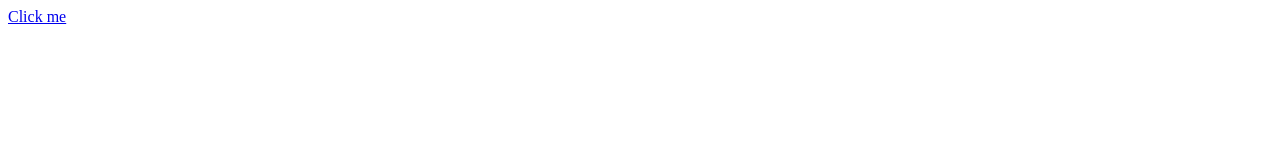
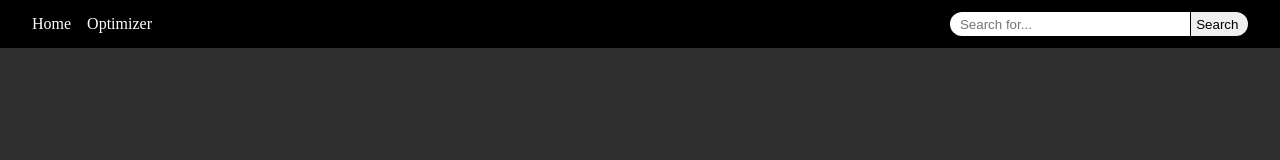
Before and after one commit to estti379/finalfantasy-crafting-aide, a website built with Vite: page index.html in a window 1280 px wide. Built offline with nearby package versions, Linux system fonts and the light colour scheme.

Commit message:
html and sass implementation
-created nav through TS file
-created html pages
-updated config files

```diff
--- a/index.html
+++ b/index.html
@@ -3,11 +3,22 @@
   <head>
     <meta charset="UTF-8" />
     <link rel="icon" type="image/svg+xml" href="/vite.svg" />
+    <meta http-equiv="X-UA-Compatible" content="IE=edge">
     <meta name="viewport" content="width=device-width, initial-scale=1.0" />
-    <title>ViteJS + jest + TS + sass</title>
+    <title>FFIV Crafting Aide - search</title>
   </head>
   <body>
-    <a href="src/pages/test.html">Click me</a>
+
+    <nav id="nav-bar"></nav>
+
+    <main>
+        <nav class="pagination-nav">
+            <ul>
+                <li></li>
+            </ul>
+        </nav>
+    </main>
+
     <script type="module" src="/src/main.ts"></script>
     <script type="module" src="/src/scripts/counter.ts"></script>
   </body>
--- a/package.json
+++ b/package.json
@@ -1,5 +1,5 @@
 {
-  "name": "vitejs-ts-sass-jest",
+  "name": "ffiv-crafting-aide",
   "private": true,
   "version": "0.0.0",
   "type": "module",
--- a/src/main.ts
+++ b/src/main.ts
@@ -1 +1,7 @@
+//sass imports
 import './styles/style.sass'
+
+//other imports
+import { customizeNavBar } from "./scripts/navBar"
+
+customizeNavBar();
--- /dev/null
+++ b/src/scripts/navBar.ts
@@ -0,0 +1,17 @@
+export function customizeNavBar(){
+    let navElement:Element | null =  document.querySelector("#nav-bar");
+    if(navElement != null){
+        navElement.innerHTML = '<ul><li><a href="/index.html">Home</a></li><li><a href="/pages/optimizer.html">Optimizer</a></li></ul><form id="search-form" action="#"><input type="text" placeholder="Search for..."><button>Search</button></form>';
+    }
+}
+
+export function setupSearchButton(){
+    let searchButton:Element | null =  document.querySelector("#nav-bar #search-form button");
+    if(searchButton != null){
+        searchButton.addEventListener("click", startSearch);
+    }
+}
+
+function startSearch(){
+
+}
--- /dev/null
+++ b/src/styles/_generalColors.sass
@@ -0,0 +1,4 @@
+$mainBackground: #2e2e2e
+$navBackground: #000000
+
+$mainText: #ffffff
--- /dev/null
+++ b/src/styles/_generalSizes.sass
@@ -0,0 +1 @@
+$navBarHeight: 3rem
--- a/src/styles/style.sass
+++ b/src/styles/style.sass
@@ -1,2 +1,52 @@
+@use "generalSizes" as GeneralSizes
+@use "generalColors" as GeneralColors
+
+*:not(hr)
+    box-sizing: border-box
+    padding: 0
+    margin: 0
+    border: 0
+
+ul, ol
+    list-style: none
+
+a
+    text-decoration: none
+    color: GeneralColors.$mainText
+
 body
-    background-color: white
+    background-color: GeneralColors.$mainBackground
+    color: GeneralColors.$mainText
+
+#nav-bar
+    height: GeneralSizes.$navBarHeight
+    display: flex
+    justify-content: space-between
+    align-items: center
+    padding: 0rem 2rem
+
+    background-color: GeneralColors.$navBackground
+
+    ul
+        display: flex
+        gap: 1rem
+
+    form
+
+        input, button
+            padding: 0.3rem
+
+        input
+            border-top-left-radius: 1rem
+            border-bottom-left-radius: 1rem
+            padding-left: .6rem
+            min-width: 15rem
+
+        input:focus
+            outline: none
+
+        button
+            border-top-right-radius: 1rem
+            border-bottom-right-radius: 1rem
+            border-left: 0.08rem solid black
+            padding-right: .6rem
--- a/vite.config.cjs
+++ b/vite.config.cjs
@@ -6,7 +6,7 @@ export default defineConfig({
     rollupOptions: {
       input: {
         main: resolve(__dirname, 'index.html'),
-        nested: resolve(__dirname, 'src/pages/test.html'),
+        nested: resolve(__dirname, 'pages/optimizer.html'),
       },
     },
   },
```
Also changed, not shown: pages/expandedTree.html (added, +15 -0 lines), pages/optimizer.html (added, +16 -0 lines), pages/recipe.html (renamed from src/pages/test.html, +5 -2 lines).
